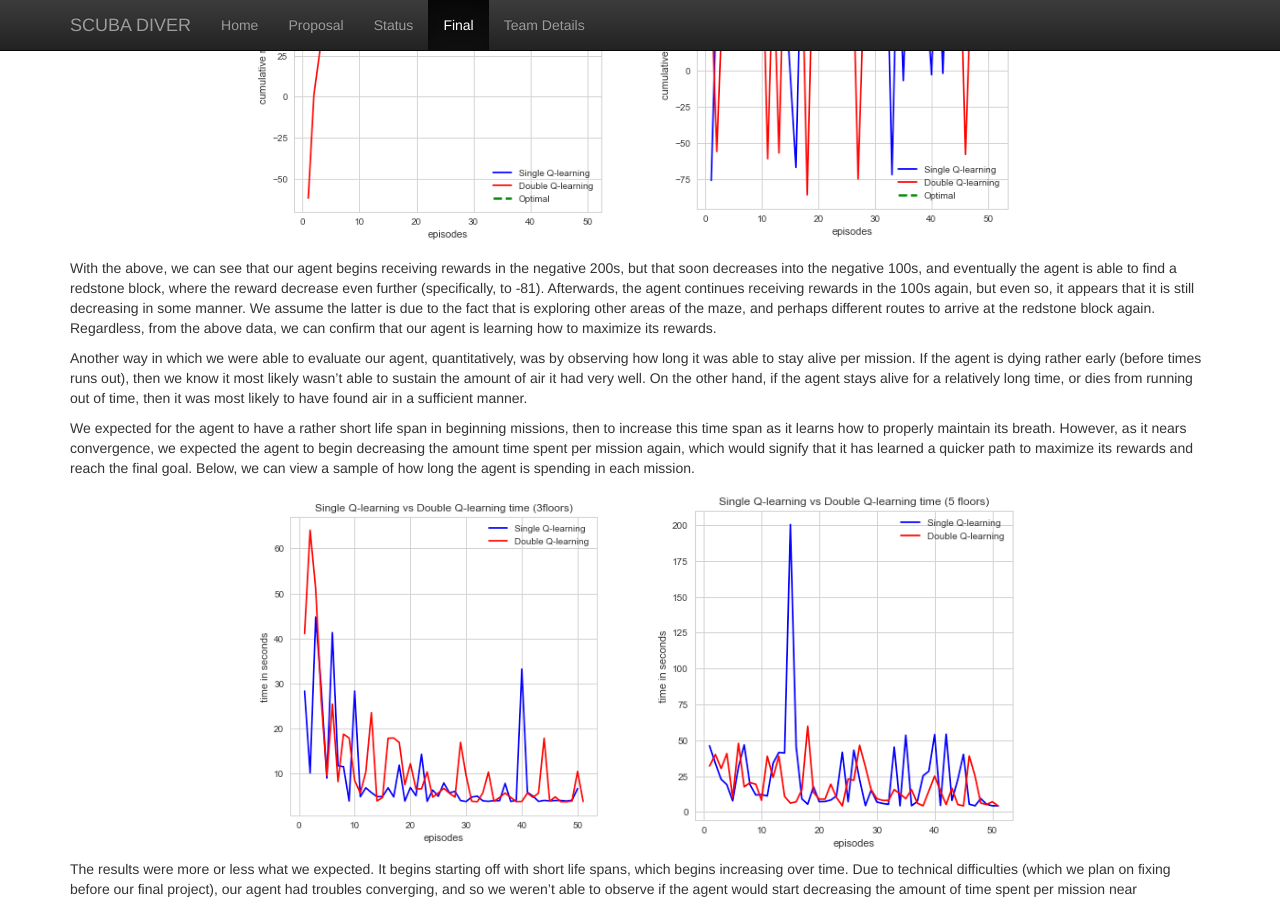
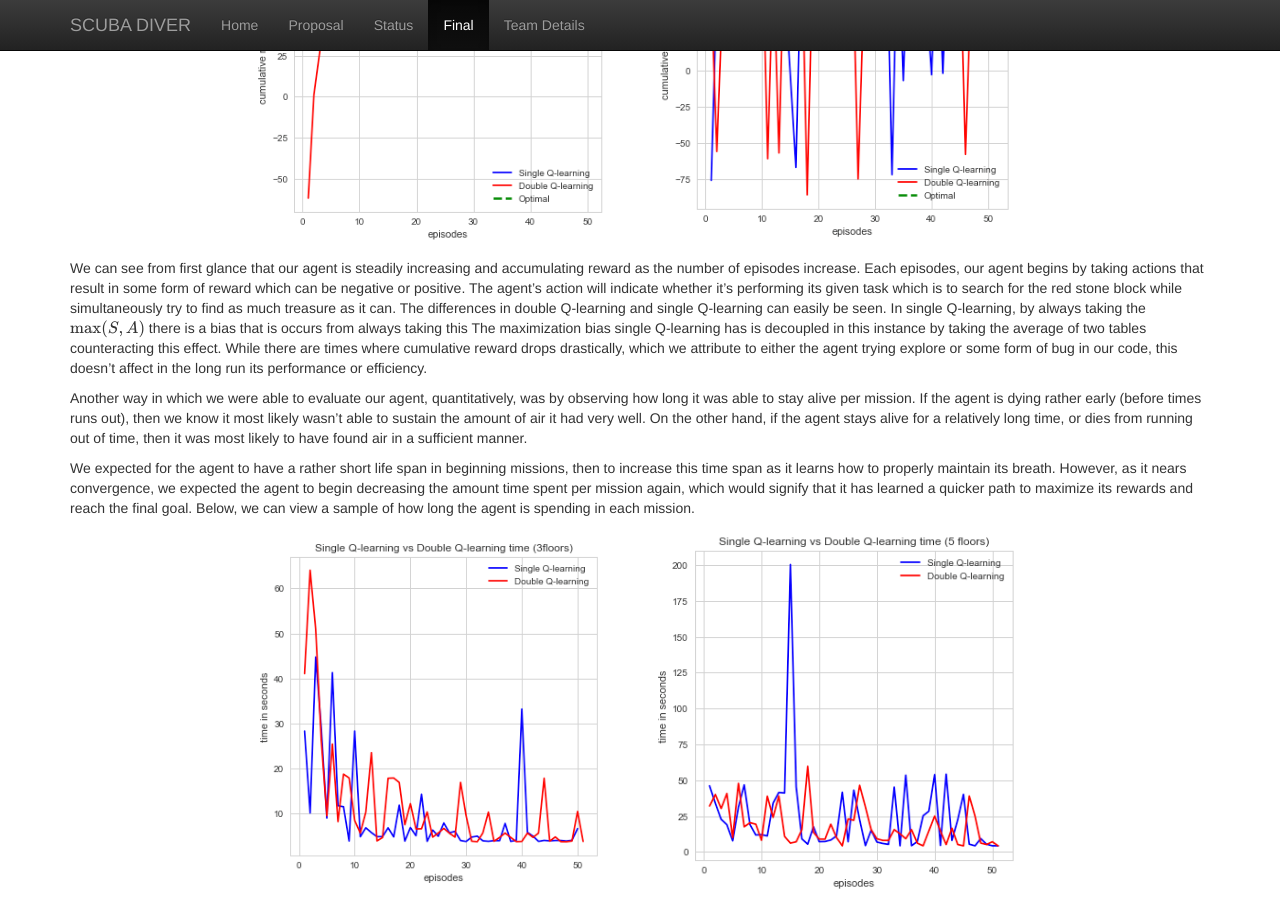
Before and after one commit to andrewdoh/scuba_diver, a Jekyll site: the page built from docs/final.md, in a window 1280 px wide and 900 px high, scrolled down 5332 px. Built offline with Jekyll 4.4.1, drawn with Linux system fonts in a browser that asks for light colours; formulas are drawn with MathJax 3.

Commit message:
Create final.md

```diff
--- a/docs/final.md
+++ b/docs/final.md
@@ -97,9 +97,7 @@ To demonstrate our project is working as intended, we show quantitative proof us
 <img src="images/singlevsdouble_ex_1_3.png" width="400px">
 <img src="images/singlevsdouble_ex_1_5.png" width="400px">
  </div>
-
-
-With the above, we can see that our agent begins receiving rewards in the negative 200s, but that soon decreases into the negative 100s, and eventually the agent is able to find a redstone block, where the reward decrease even further (specifically, to -81). Afterwards, the agent continues receiving rewards in the 100s again, but even so, it appears that it is still decreasing in some manner.  We assume the latter is due to the fact that is exploring other areas of the maze, and perhaps different routes to arrive at the redstone block again. Regardless, from the above data, we can confirm that our agent is learning how to maximize its rewards.
+ We can see from first glance that our agent is steadily increasing and accumulating reward as the number of episodes increase. Each episodes, our agent begins by taking actions that result in some form of reward which can be negative or positive. The agent's action will indicate whether it's performing its given task which is to search for the red stone block while simultaneously try to find as much treasure as it can. The differences in double Q-learning and single Q-learning can easily be seen. In single Q-learning, by always taking the $$\max(S,A)$$ there is a bias that is occurs from always taking this The maximization bias single Q-learning has is decoupled in this instance by taking the average of two tables counteracting this effect. While there are times where cumulative reward drops drastically, which we attribute to either the agent trying explore or some form of bug in our code, this doesn't affect in the long run its performance or efficiency.
 
 Another way in which we were able to evaluate our agent, quantitatively, was by observing how long it was able to stay alive per mission. If the agent is dying rather early (before times runs out), then we know it most likely wasn’t able to sustain the amount of air it had very well. On the other hand, if the agent stays alive for a relatively long time, or dies from running out of time, then it was most likely to have found air in a sufficient manner.
 
```
